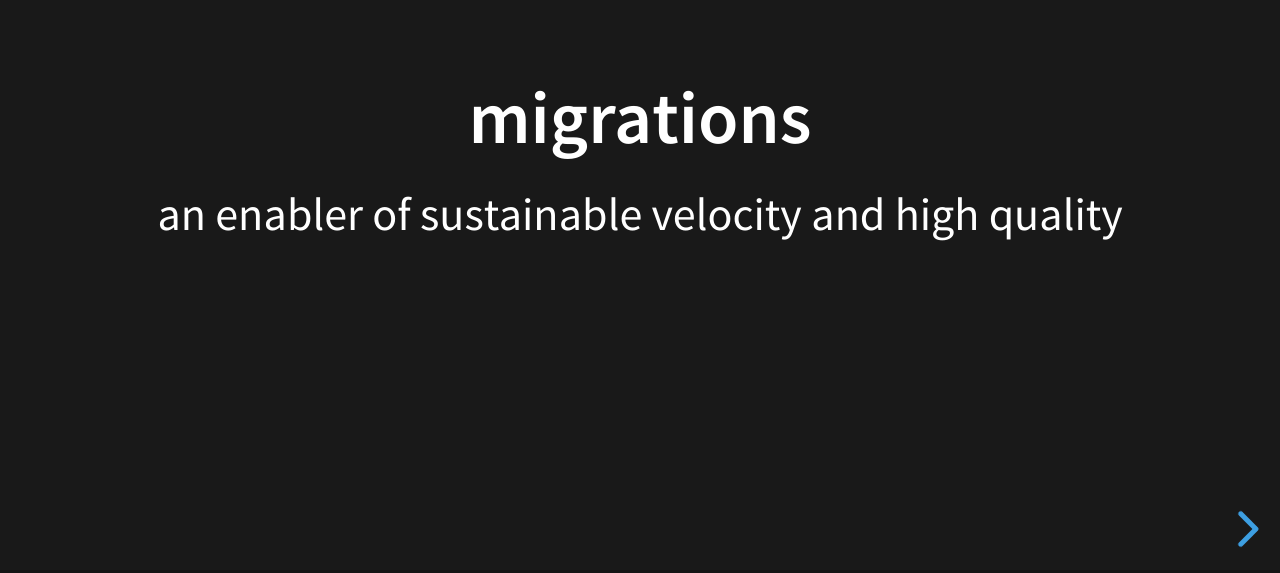
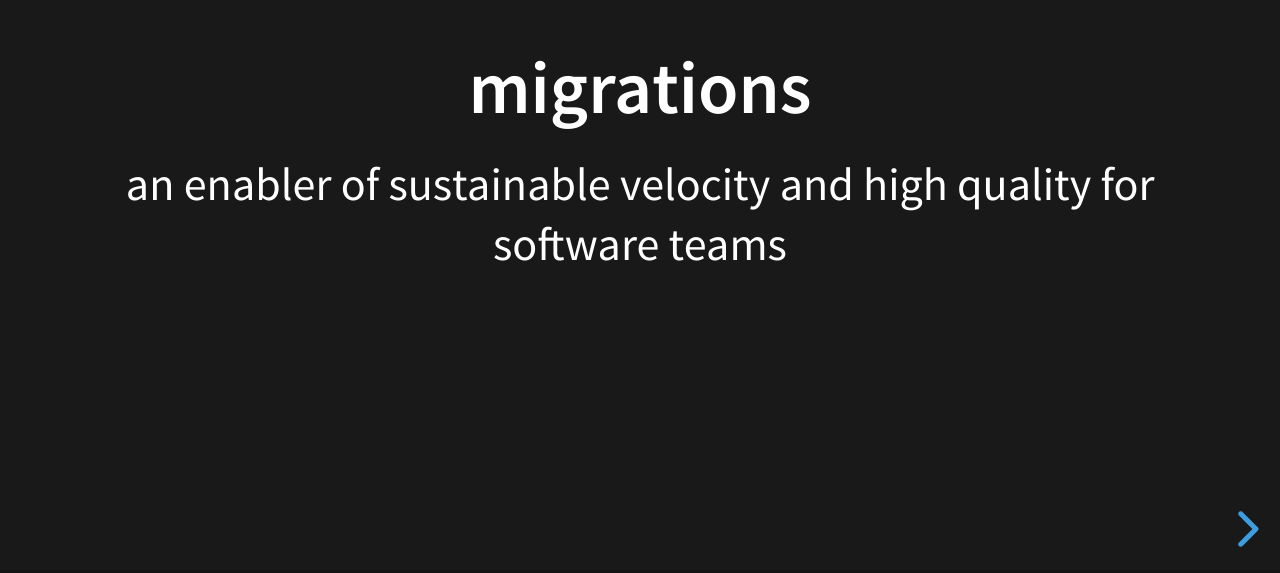
Before and after one commit to lukeryannetnz/migrations-talk, a website: page index.html in a window 1280 px wide. Shown: the part 227-800 px from the top of the page. Drawn offline with Linux system fonts and the light colour scheme.

Commit message:
Updating subtitle

```diff
--- a/index.html
+++ b/index.html
@@ -23,7 +23,7 @@
                     <textarea data-template>
 						## migrations
 
-						an enabler of sustainable velocity and high quality
+						an enabler of sustainable velocity and high quality for software teams
                     </textarea>
 				</section>
 				<section data-markdown>
```
Also changed, not shown: README.md.
